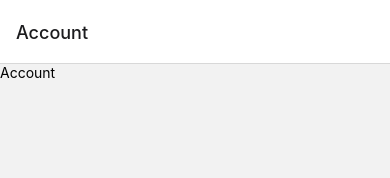
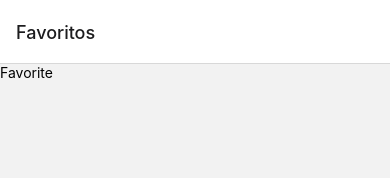
Before and after one commit to AngelRmrz/pokedexApp, a React Native app: screen /Favoritos in a window 390 px wide. Shown: the top 178 px of the page. Built offline with nearby package versions, Linux system fonts and the light colour scheme.

Commit message:
Adding new navigation

```diff
--- a/package.json
+++ b/package.json
@@ -13,6 +13,7 @@
     "@react-navigation/bottom-tabs": "^6.2.0",
     "@react-navigation/native": "^6.0.8",
     "@react-navigation/native-stack": "^6.5.2",
+    "@react-navigation/stack": "^6.1.1",
     "expo": "~44.0.0",
     "expo-status-bar": "~1.2.0",
     "react": "17.0.1",
@@ -21,7 +22,8 @@
     "react-native-safe-area-context": "3.3.2",
     "react-native-screens": "~3.10.1",
     "react-native-vector-icons": "^9.1.0",
-    "react-native-web": "0.17.1"
+    "react-native-web": "0.17.1",
+    "react-native-gesture-handler": "~2.1.0"
   },
   "devDependencies": {
     "@babel/core": "^7.12.9"
--- /dev/null
+++ b/src/navigation/FavNavigation.js
@@ -0,0 +1,18 @@
+import { createStackNavigator } from '@react-navigation/stack';
+import React from 'react'
+import Favorite from '../screens/Favorite';
+
+const Stack = createStackNavigator();
+
+const FavNavigation = () => {
+  return (
+    <Stack.Navigator screenOptions={{
+        headerShown: false
+      }}
+    >
+        <Stack.Screen name="Favorite" component={Favorite}/>
+    </Stack.Navigator>
+  )
+}
+
+export default FavNavigation
--- a/src/navigation/Navigation.js
+++ b/src/navigation/Navigation.js
@@ -4,7 +4,7 @@ import { createBottomTabNavigator } from '@react-navigation/bottom-tabs';
 import Ionicons from 'react-native-vector-icons/Ionicons';
 import Account from '../screens/Account';
 import Pokedex from '../screens/Pokedex';
-import Favorite from '../screens/Favorite';
+import FavNavigation from './FavNavigation';
 
 const Tab = createBottomTabNavigator();
 
@@ -19,7 +19,7 @@ const Navigation = () => {
             tabBarLabel: '',
             tabBarIcon: () => (renderPokeball())
         }}/>
-        <Tab.Screen name="Favorite" component={Favorite} options={{
+        <Tab.Screen name="Favoritos" component={FavNavigation} options={{
             tabBarLabel: 'Favoritos',
             tabBarIcon: ({color, size}) => (<Ionicons name="ios-heart" size={size} color={color} />)
         }}/>
```
Also changed, not shown: src/navigation/AccountNavigation.js (added, +12 -0 lines), src/navigation/PokedexNavigation.js (added), 1 other file (tests, documents, lock files or other folders).
